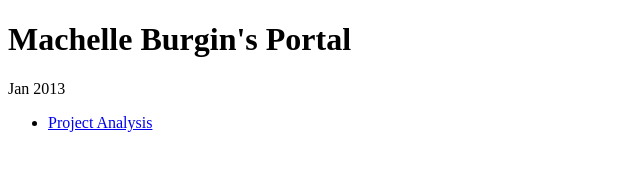
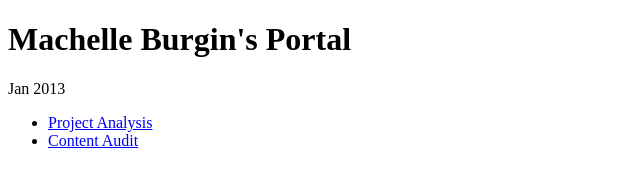
Before and after one commit to machelleb/WSProject2013, a plain HTML site: page index.html in a window 1280 px wide. Shown: the whole page, without its empty margins (0-640 px from the left). Drawn offline with Linux system fonts and the light colour scheme.

Commit message:
added content audit

```diff
--- a/index.html
+++ b/index.html
@@ -11,6 +11,7 @@
 	<p>Jan 2013</p>
 	<ul>
 		<li><a href="http://machelleb.github.com/WSProject2013/activities/ProjectAnalysis.html">Project Analysis</a></li>
+		<li><a href="http://machelleb.github.com/WSProject2013/activities/Burgin_Machelle-Content-Audit.pdf">Content Audit</a></li>
 	</ul>
 </body>
 </html>
```
